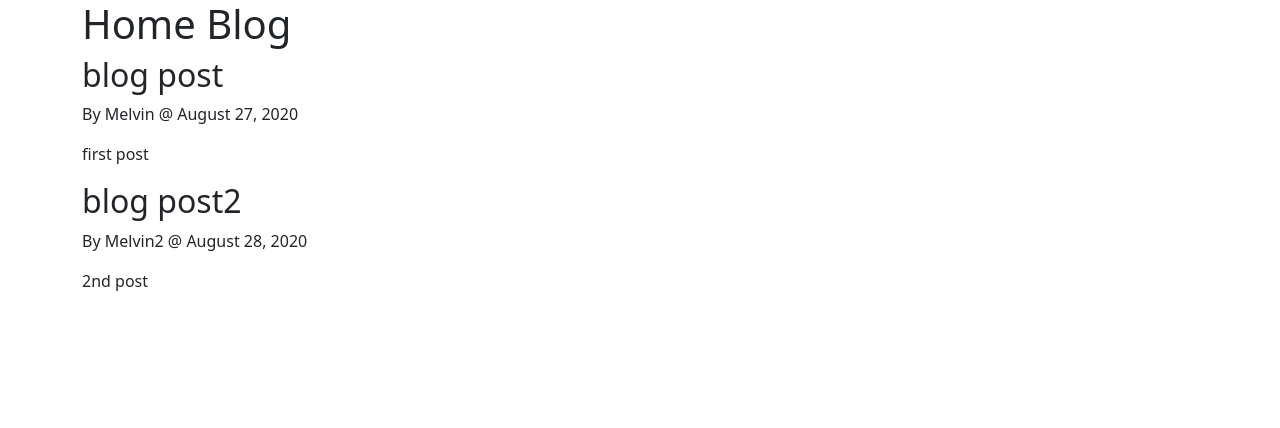
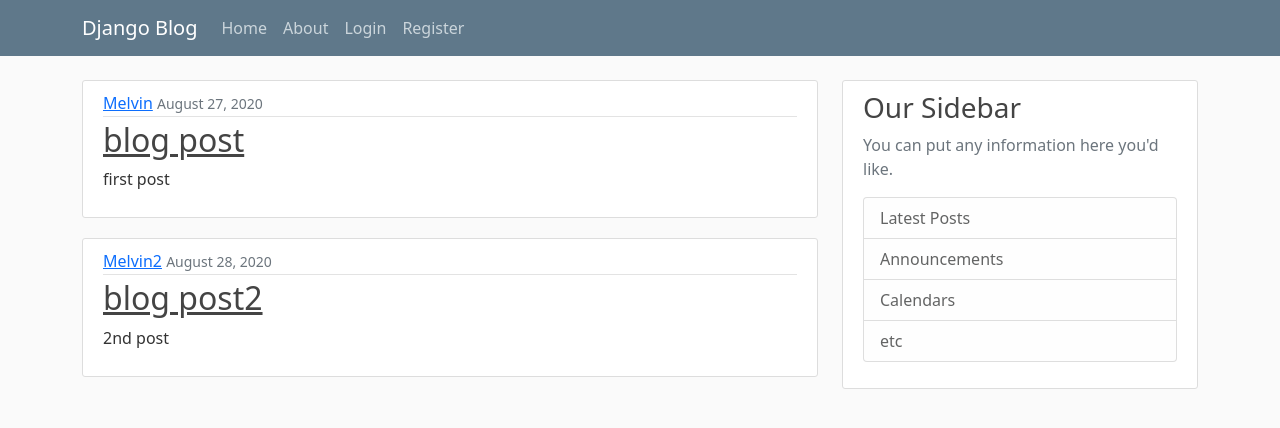
Before and after one commit to melvio/website-melvio-tinker, a Django app: page / in a window 1280 px wide. Shown: the top 428 px of the page. Run offline with Django 3.2, Linux system fonts and the light colour scheme.

Commit message:
adding css

```diff
--- /dev/null
+++ b/melvio/blog/static/blog/main.css
@@ -0,0 +1,84 @@
+body {
+  background: #fafafa;
+  color: #333333;
+  margin-top: 5rem;
+}
+
+h1, h2, h3, h4, h5, h6 {
+  color: #444444;
+}
+
+ul {
+  margin: 0;
+}
+
+.bg-steel {
+  background-color: #5f788a;
+}
+
+.site-header .navbar-nav .nav-link {
+  color: #cbd5db;
+}
+
+.site-header .navbar-nav .nav-link:hover {
+  color: #ffffff;
+}
+
+.site-header .navbar-nav .nav-link.active {
+  font-weight: 500;
+}
+
+.content-section {
+  background: #ffffff;
+  padding: 10px 20px;
+  border: 1px solid #dddddd;
+  border-radius: 3px;
+  margin-bottom: 20px;
+}
+
+.article-title {
+  color: #444444;
+}
+
+a.article-title:hover {
+  color: #428bca;
+  text-decoration: none;
+}
+
+.article-content {
+  white-space: pre-line;
+}
+
+.article-img {
+  height: 65px;
+  width: 65px;
+  margin-right: 16px;
+}
+
+.article-metadata {
+  padding-bottom: 1px;
+  margin-bottom: 4px;
+  border-bottom: 1px solid #e3e3e3
+}
+
+.article-metadata a:hover {
+  color: #333;
+  text-decoration: none;
+}
+
+.article-svg {
+  width: 25px;
+  height: 25px;
+  vertical-align: middle;
+}
+
+.account-img {
+  height: 125px;
+  width: 125px;
+  margin-right: 20px;
+  margin-bottom: 16px;
+}
+
+.account-heading {
+  font-size: 2.5rem;
+}
--- a/melvio/blog/templates/blog/about.html
+++ b/melvio/blog/templates/blog/about.html
@@ -1,4 +1,4 @@
-
+{% extends "blog/base.html" %}
 {% block content %}
     <h2>It's e me!</h2>
 {% endblock %}
--- a/melvio/blog/templates/blog/base.html
+++ b/melvio/blog/templates/blog/base.html
@@ -1,3 +1,4 @@
+{% load static %}
 <!DOCTYPE html>
 <html lang="en">
 <head>
@@ -12,6 +13,8 @@
           rel="stylesheet"
           integrity="sha384-BmbxuPwQa2lc/FVzBcNJ7UAyJxM6wuqIj61tLrc4wSX0szH/Ev+nYRRuWlolflfl"
           crossorigin="anonymous">
+    <link href="{% static 'blog/main.css' %}" rel="stylesheet"
+          type="text/css">
 
     <title>Django Blog {% if title %} - {{title}} {% endif %}</title>
 
@@ -19,9 +22,50 @@
 </head>
 
 <body>
-<div class="container">
-    {% block content %}{% endblock %}
-</div>
+<header class="site-header">
+    <nav class="navbar navbar-expand-md navbar-dark bg-steel fixed-top">
+        <div class="container">
+            <a class="navbar-brand mr-4" href="/">Django Blog</a>
+            <button class="navbar-toggler" type="button" data-toggle="collapse" data-target="#navbarToggle"
+                    aria-controls="navbarToggle" aria-expanded="false" aria-label="Toggle navigation">
+                <span class="navbar-toggler-icon"></span>
+            </button>
+            <div class="collapse navbar-collapse" id="navbarToggle">
+                <div class="navbar-nav mr-auto">
+                    <a class="nav-item nav-link" href="/">Home</a>
+                    <a class="nav-item nav-link" href="/about">About</a>
+                </div>
+                <!-- Navbar Right Side -->
+                <div class="navbar-nav">
+                    <a class="nav-item nav-link" href="#">Login</a>
+                    <a class="nav-item nav-link" href="#">Register</a>
+                </div>
+            </div>
+        </div>
+    </nav>
+</header>
+
+<main role="main" class="container">
+    <div class="row">
+        <div class="col-md-8">
+            {% block content %}{% endblock %}
+        </div>
+        <div class="col-md-4">
+            <div class="content-section">
+                <h3>Our Sidebar</h3>
+                <p class='text-muted'>You can put any information here you'd like.
+                <ul class="list-group">
+                    <li class="list-group-item list-group-item-light">Latest Posts</li>
+                    <li class="list-group-item list-group-item-light">Announcements</li>
+                    <li class="list-group-item list-group-item-light">Calendars</li>
+                    <li class="list-group-item list-group-item-light">etc</li>
+                </ul>
+                </p>
+            </div>
+        </div>
+    </div>
+</main>
+
 <script src="https://cdn.jsdelivr.net/npm/bootstrap@5.0.0-beta2/dist/js/bootstrap.bundle.min.js"
         integrity="sha384-b5kHyXgcpbZJO/tY9Ul7kGkf1S0CWuKcCD38l8YkeH8z8QjE0GmW1gYU5S9FOnJ0"
         crossorigin="anonymous"></script>
--- a/melvio/blog/templates/blog/home.html
+++ b/melvio/blog/templates/blog/home.html
@@ -1,9 +1,15 @@
 {% extends "blog/base.html" %}
 {% block content %}
-<h1>Home Blog</h1>
 {% for post in posts %}
-    <h2>{{post.title}}</h2>
-    <p>By {{post.author}} @ {{post.date_posted}} </p>
-    <p>{{post.content}}</p>
+    <article class="media content-section">
+      <div class="media-body">
+        <div class="article-metadata">
+          <a class="mr-2" href="#">{{ post.author }}</a>
+          <small class="text-muted">{{ post.date_posted }}</small>
+        </div>
+        <h2><a class="article-title" href="#">{{ post.title }}</a></h2>
+        <p class="article-content">{{ post.content }}</p>
+      </div>
+    </article>
 {% endfor %}
 {% endblock %}
```
